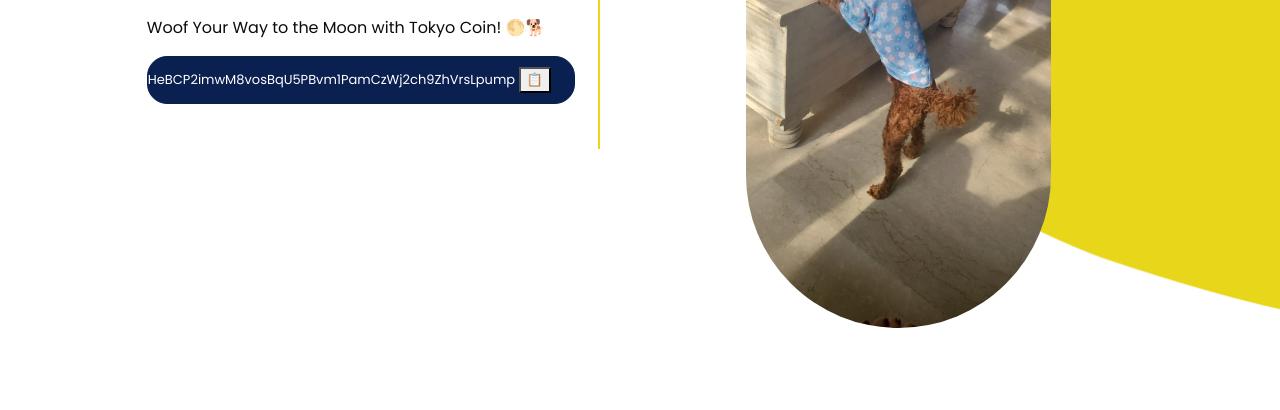
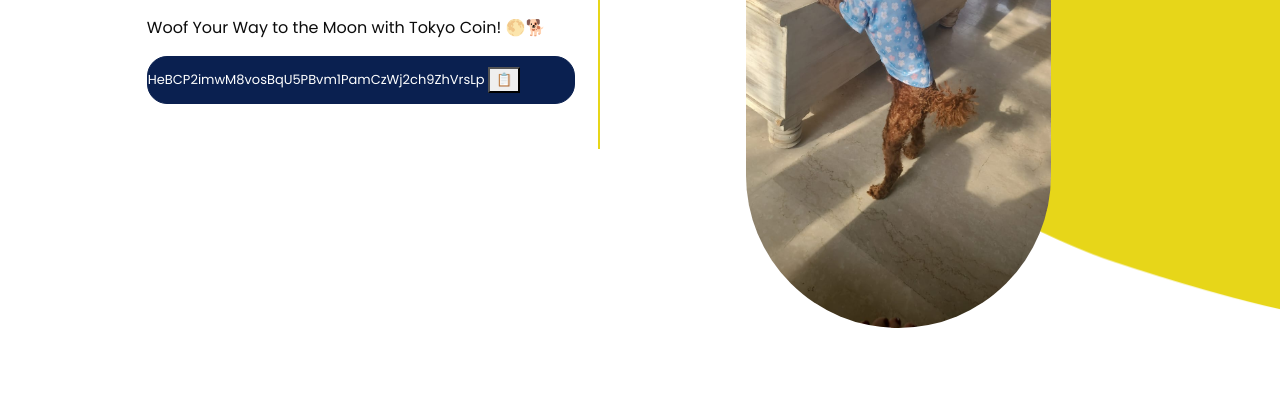
Before and after one commit to dhawanaaaryan/memecoin2, a plain HTML site: page index.html in a window 1280 px wide. Shown: the part 390-800 px from the top of the page. Drawn offline with nearby package versions, Linux system fonts and the light colour scheme.

Commit message:
Update index.html

```diff
--- a/index.html
+++ b/index.html
@@ -84,7 +84,7 @@
 
                         <div class="copy-container">
 
-                          <span id="text-to-copy">HeBCP2imwM8vosBqU5PBvm1PamCzWj2ch9ZhVrsLpump</span>
+                          <span id="text-to-copy">HeBCP2imwM8vosBqU5PBvm1PamCzWj2ch9ZhVrsLp</span>
                           <button class="copy-button" onclick="copyText()">📋</button>
                       </div>
                       </a>
```
